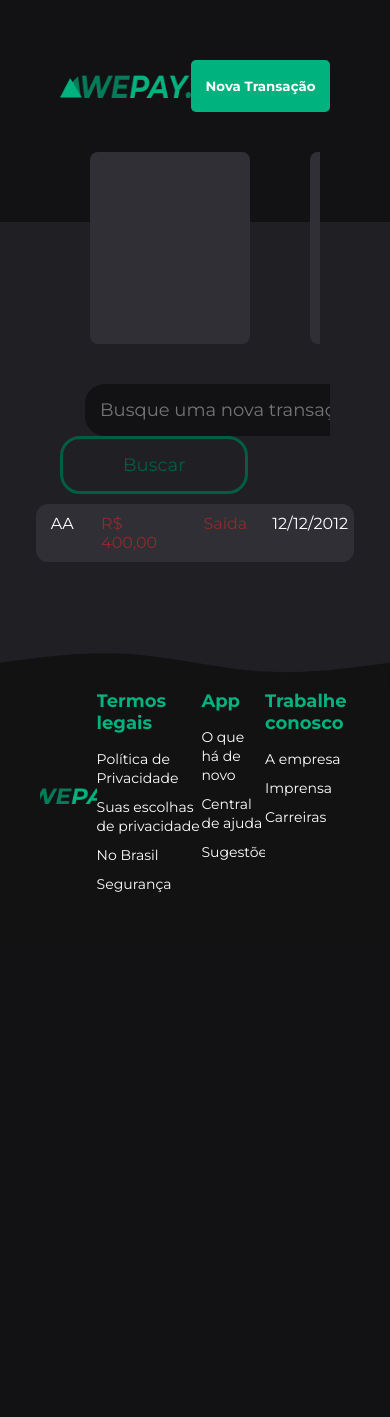
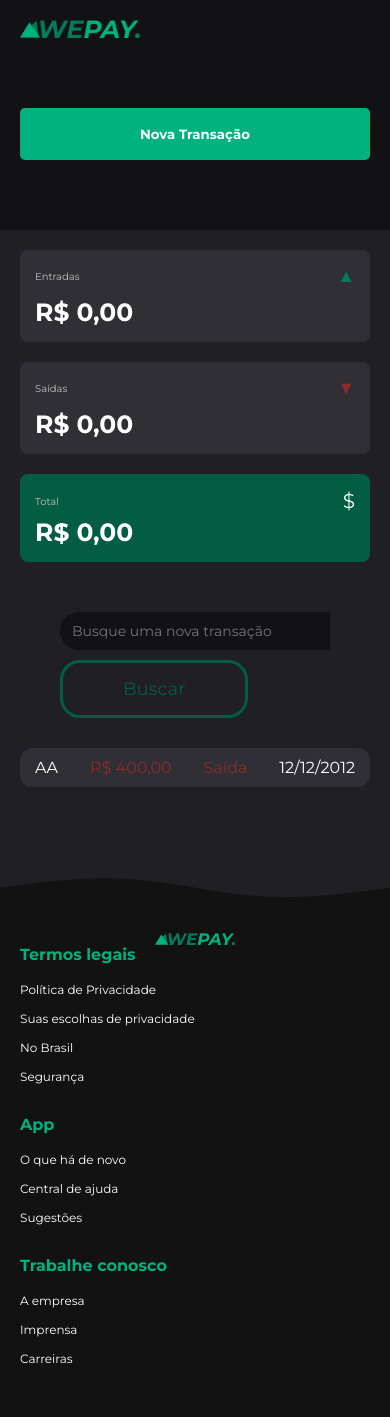
Before and after one commit to pikaroto69/Controle-Finan-as, a Flask app: template Templates/financas.html in a window 390 px wide. Before the commit the page ends 892 px from the top, so only its background shows below. Run offline with Flask 3, Linux system fonts and the light colour scheme; the template is opened without the code that fills it, so the values that code supplies are empty.

Commit message:
Update estiloFin.css

```diff
--- a/static/css/estiloFin.css
+++ b/static/css/estiloFin.css
@@ -416,3 +416,119 @@
     background-color: #067B5A;
     border-radius: 2px;
 }
+
+
+
+
+
+
+/* Para telas pequenas, como celulares */
+@media (max-width: 768px) {
+    /* Header */
+    header {
+        flex-direction: column;
+        align-items: flex-start;
+        padding: 20px;
+    }
+
+    .logo {
+        width: 120px;
+        height: auto;
+    }
+
+    header button {
+        width: 100%;
+        margin-top: 20px;
+    }
+
+    /* Cartões */
+    .cards {
+        flex-direction: column;
+        margin: 0;
+        padding: 20px;
+        gap: 20px;
+    }
+
+    .card {
+        padding: 20px;
+    }
+
+    /* Tabela de transações */
+    .transacoes table {
+        width: 100%;
+        margin-top: 20px;
+    }
+
+    .transacoes td, .transacoes th {
+        padding: 8px;
+    }
+
+    /* Modal */
+    .modal-content {
+        width: 90%;
+        height: auto;
+        padding: 20px;
+    }
+
+    /* Botões de ação no modal */
+    .botoes button {
+        padding: 12px 30px;
+        font-size: 14px;
+    }
+
+    .search-tab {
+        width: 100%;
+        margin: 10px 0;
+    }
+
+    /* Rodapé */
+    footer {
+        flex-direction: column;
+        padding: 20px;
+    }
+
+    .footer-logo img {
+        width: 80px;
+    }
+
+    .footer-section {
+        margin-bottom: 20px;
+    }
+}
+
+/* Para telas muito pequenas, como celulares antigos */
+@media (max-width: 480px) {
+    .search-tab {
+        padding: 10px 12px;
+        font-size: 14px;
+    }
+
+    .botoes button {
+        padding: 10px 30px;
+        font-size: 12px;
+    }
+
+    /* Ajuste nos cartões */
+    .card {
+        padding: 15px;
+        text-align: center;
+    }
+
+    .card-title {
+        font-size: 12px;
+    }
+
+    /* Modal */
+    .modal-content {
+        width: 90%;
+        padding: 15px;
+    }
+
+    .footer-section h3 {
+        font-size: 16px;
+    }
+
+    .footer-section ul li a {
+        font-size: 12px;
+    }
+}
```
